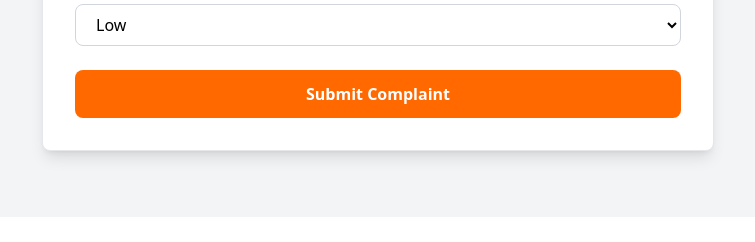
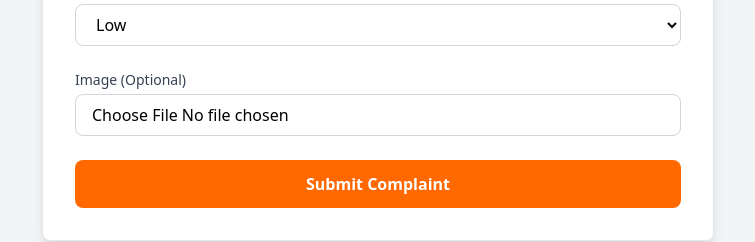
Before and after one commit to TeddyReinhart/KrisMarkDiveLogde, a React (Vite) app: page /Report in a window 1280 px wide. Shown: the part 583-825 px from the top of the page, without its empty margins (262-1017 px from the left). Before the commit the page ends 800 px from the top, so only its background shows below. Built offline with nearby package versions, Linux system fonts and the light colour scheme; no server answers; the database is empty.

Commit message:
Update ComplaintReportForm.jsx

```diff
--- a/src/ComplaintReportForm.jsx
+++ b/src/ComplaintReportForm.jsx
@@ -11,6 +11,7 @@ function ComplaintReportForm() {
     description: "",
     date: new Date().toISOString().split("T")[0], // Default to today's date
     priority: "Low", // Default priority
+    image: null,
   });
   const [rooms, setRooms] = useState([]); // State to store rooms
   const [loading, setLoading] = useState(false);
@@ -74,6 +75,7 @@ function ComplaintReportForm() {
         description: "",
         date: new Date().toISOString().split("T")[0], // Reset date to today
         priority: "Low",
+        image: null
       }); // Reset form
     } catch (err) {
       console.error("Error submitting complaint: ", err);
@@ -190,6 +192,16 @@ function ComplaintReportForm() {
             </select>
           </div>
 
+          {/* Image Field */}
+          <div>
+            <label className="block text-sm font-medium text-gray-700 mb-1">Image (Optional)</label>
+            <input
+              type="file"
+              accept="image/*"
+              onChange={handleInputChange}
+              className="w-full px-4 py-2 border border-gray-300 rounded-lg" />
+          </div>
+
           {/* Submit Button */}
           <div>
             <button
```
